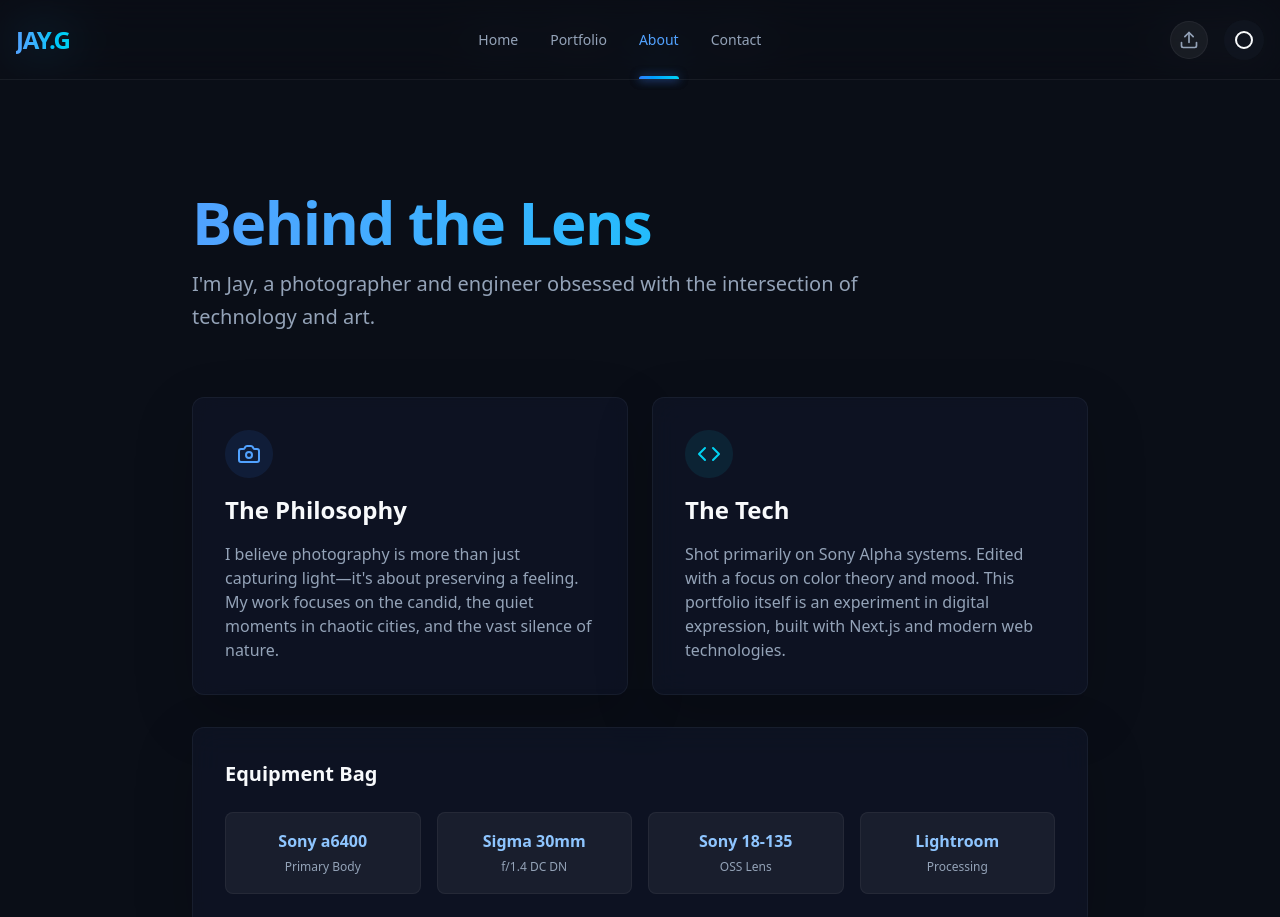
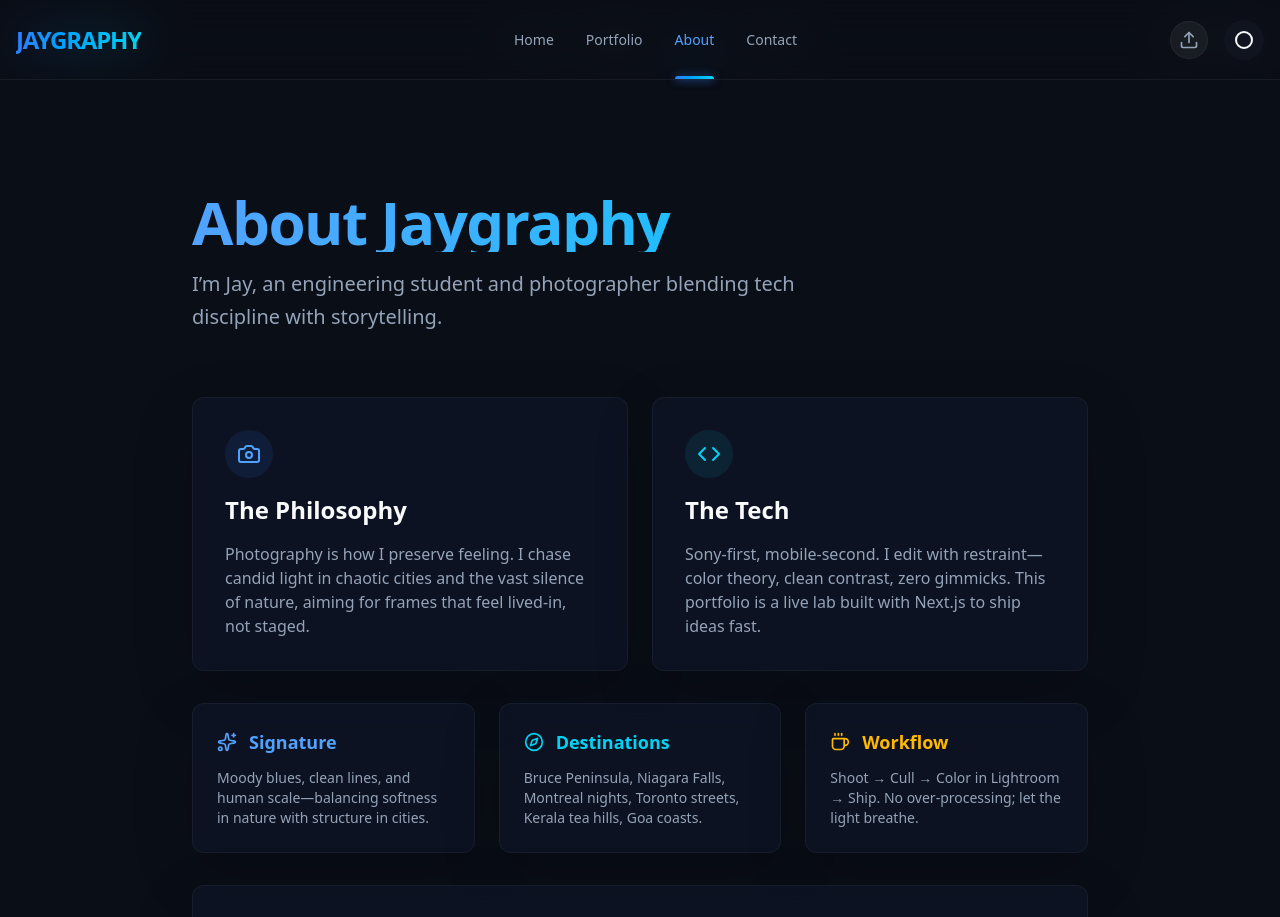
Before and after one commit to JayGuri/jaygraphy, a Next.js app: page /about in a window 1280 px wide. Shown: the top 917 px of the page. Built offline with nearby package versions, Linux system fonts and the light colour scheme.

Commit message:
Minor changes

```diff
--- a/app/about/page.tsx
+++ b/app/about/page.tsx
@@ -1,11 +1,11 @@
 import { Navbar } from "@/components/layout/navbar";
 import { GlassCard } from "@/components/ui/glass-card";
 import { AnimatedBackground } from "@/components/ui/animated-background";
-import { Camera, MapPin, Coffee, Code } from "lucide-react";
+import { Camera, MapPin, Coffee, Code, Sparkles, Compass } from "lucide-react";
 
 export default function About() {
     return (
-        <div className="min-h-screen pb-20">
+        <div className="min-h-screen pb-20 bg-background text-foreground transition-colors duration-300">
             <AnimatedBackground />
             <Navbar />
 
@@ -13,10 +13,10 @@ export default function About() {
                 <div className="max-w-4xl mx-auto space-y-8">
                     <div className="space-y-4">
                         <h1 className="text-5xl md:text-6xl font-bold tracking-tight bg-clip-text text-transparent bg-gradient-to-r from-blue-400 to-cyan-400">
-                            Behind the Lens
+                            About Jaygraphy
                         </h1>
                         <p className="text-xl text-muted-foreground leading-relaxed max-w-2xl">
-                            I'm Jay, a photographer and engineer obsessed with the intersection of technology and art.
+                            I’m Jay, an engineering student and photographer blending tech discipline with storytelling.
                         </p>
                     </div>
 
@@ -27,8 +27,7 @@ export default function About() {
                             </div>
                             <h3 className="text-2xl font-bold">The Philosophy</h3>
                             <p className="text-muted-foreground">
-                                I believe photography is more than just capturing light—it's about preserving a feeling.
-                                My work focuses on the candid, the quiet moments in chaotic cities, and the vast silence of nature.
+                                Photography is how I preserve feeling. I chase candid light in chaotic cities and the vast silence of nature, aiming for frames that feel lived-in, not staged.
                             </p>
                         </GlassCard>
 
@@ -38,14 +37,43 @@ export default function About() {
                             </div>
                             <h3 className="text-2xl font-bold">The Tech</h3>
                             <p className="text-muted-foreground">
-                                Shot primarily on Sony Alpha systems. Edited with a focus on color theory and mood.
-                                This portfolio itself is an experiment in digital expression, built with Next.js and modern web technologies.
+                                Sony-first, mobile-second. I edit with restraint—color theory, clean contrast, zero gimmicks. This portfolio is a live lab built with Next.js to ship ideas fast.
                             </p>
                         </GlassCard>
                     </div>
 
-                    <GlassCard className="p-8 mt-8">
-                        <h3 className="text-xl font-bold mb-6">Equipment Bag</h3>
+                    <div className="grid md:grid-cols-3 gap-6">
+                        <GlassCard className="p-6 space-y-3">
+                            <div className="flex items-center gap-3 text-blue-400">
+                                <Sparkles className="w-5 h-5" />
+                                <h3 className="text-lg font-bold">Signature</h3>
+                            </div>
+                            <p className="text-muted-foreground text-sm">
+                                Moody blues, clean lines, and human scale—balancing softness in nature with structure in cities.
+                            </p>
+                        </GlassCard>
+                        <GlassCard className="p-6 space-y-3">
+                            <div className="flex items-center gap-3 text-cyan-400">
+                                <Compass className="w-5 h-5" />
+                                <h3 className="text-lg font-bold">Destinations</h3>
+                            </div>
+                            <p className="text-muted-foreground text-sm">
+                                Bruce Peninsula, Niagara Falls, Montreal nights, Toronto streets, Kerala tea hills, Goa coasts.
+                            </p>
+                        </GlassCard>
+                        <GlassCard className="p-6 space-y-3">
+                            <div className="flex items-center gap-3 text-amber-400">
+                                <Coffee className="w-5 h-5" />
+                                <h3 className="text-lg font-bold">Workflow</h3>
+                            </div>
+                            <p className="text-muted-foreground text-sm">
+                                Shoot → Cull → Color in Lightroom → Ship. No over-processing; let the light breathe.
+                            </p>
+                        </GlassCard>
+                    </div>
+
+                    <GlassCard className="p-8 mt-6">
+                        <h3 className="text-xl font-bold mb-6">Gear & Toolkit</h3>
                         <div className="grid grid-cols-2 md:grid-cols-4 gap-4">
                             <div className="p-4 rounded-lg bg-white/5 border border-white/5 text-center">
                                 <span className="block font-bold text-blue-300">Sony a6400</span>
--- a/app/layout.tsx
+++ b/app/layout.tsx
@@ -7,8 +7,8 @@ import { Navbar } from "@/components/layout/navbar";
 // const inter = Inter({ subsets: ["latin"] });
 
 export const metadata: Metadata = {
-  title: "Jay Guri | Engineering & Photography",
-  description: "Portfolio of a Mumbai-based engineering student and photographer.",
+  title: "Jaygraphy | Engineering & Photography",
+  description: "Jaygraphy — portfolio of Jay, an engineering student and photographer.",
 };
 
 export default function RootLayout({
--- a/components/home/hero-section.tsx
+++ b/components/home/hero-section.tsx
@@ -7,7 +7,7 @@ import { GlassCard } from "@/components/ui/glass-card";
 
 export function HeroSection() {
     return (
-        <section className="relative min-h-[90vh] flex items-center justify-center -mt-20 pt-20 transition-colors duration-300">
+        <section className="relative min-h-[90vh] flex items-center justify-center -mt-12 pt-16 transition-colors duration-300">
             {/* Background Elements */}
             <div className="absolute inset-0 pointer-events-none overflow-hidden">
                 <div className="absolute top-1/4 left-1/4 w-96 h-96 bg-blue-500/20 rounded-full blur-[100px] animate-pulse" />
@@ -33,15 +33,15 @@ export function HeroSection() {
                         </motion.div>
 
                         <h1 className="text-5xl md:text-7xl lg:text-8xl font-bold tracking-tight leading-[1.1]">
-                            <span className="text-white">Capturing</span>
+                            <span className="text-foreground dark:text-white transition-colors">Capturing</span>
                             <br />
                             <span className="text-transparent bg-clip-text bg-gradient-to-r from-blue-400 via-cyan-400 to-teal-400 text-glow">
                                 The Unseen
                             </span>
                         </h1>
 
-                        <p className="text-lg md:text-xl text-muted-foreground max-w-lg leading-relaxed">
-                            Engineering student by day, photographer by passion. Capturing moments from the Grotto to city streets, documenting the world through my lens—one frame at a time.
+                        <p className="text-lg md:text-xl text-muted-foreground max-w-xl leading-relaxed">
+                            Engineering student by day, photographer by passion. From the Grotto’s blue caves to late-night city light trails—I shoot, ship, and share the story in every frame.
                         </p>
                     </div>
 
--- a/components/layout/navbar.tsx
+++ b/components/layout/navbar.tsx
@@ -23,8 +23,8 @@ export function Navbar() {
 
             <div className="container relative mx-auto px-4 h-20 flex items-center justify-between">
                 <Link href="/" className="text-2xl font-bold tracking-tighter hover:text-primary transition-colors flex items-center gap-2">
-                    <span className="bg-clip-text text-transparent bg-gradient-to-r from-blue-400 to-cyan-400">
-                        JAY.G
+                    <span className="bg-clip-text text-transparent bg-gradient-to-r from-blue-500 to-cyan-400">
+                        JAYGRAPHY
                     </span>
                 </Link>
 
```
